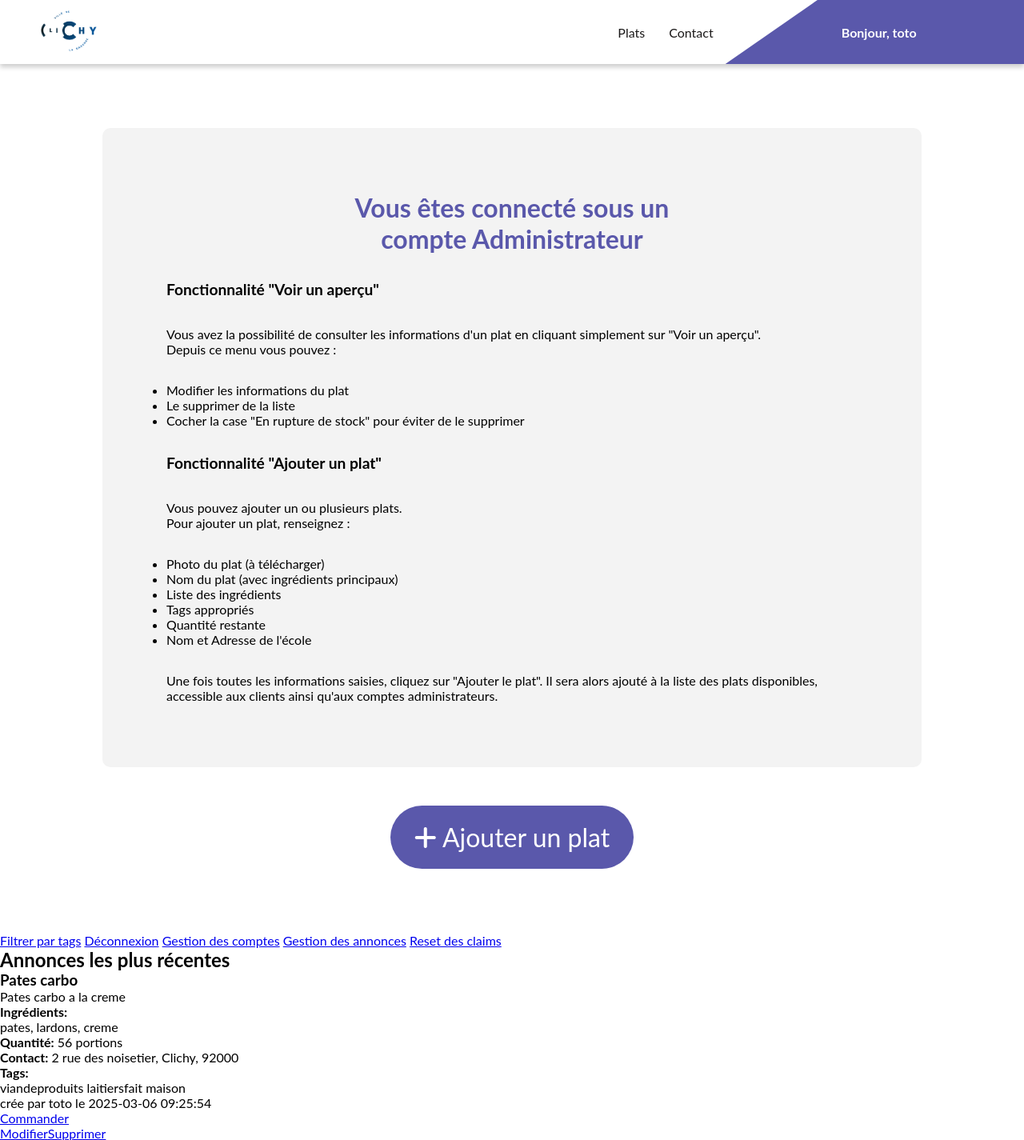
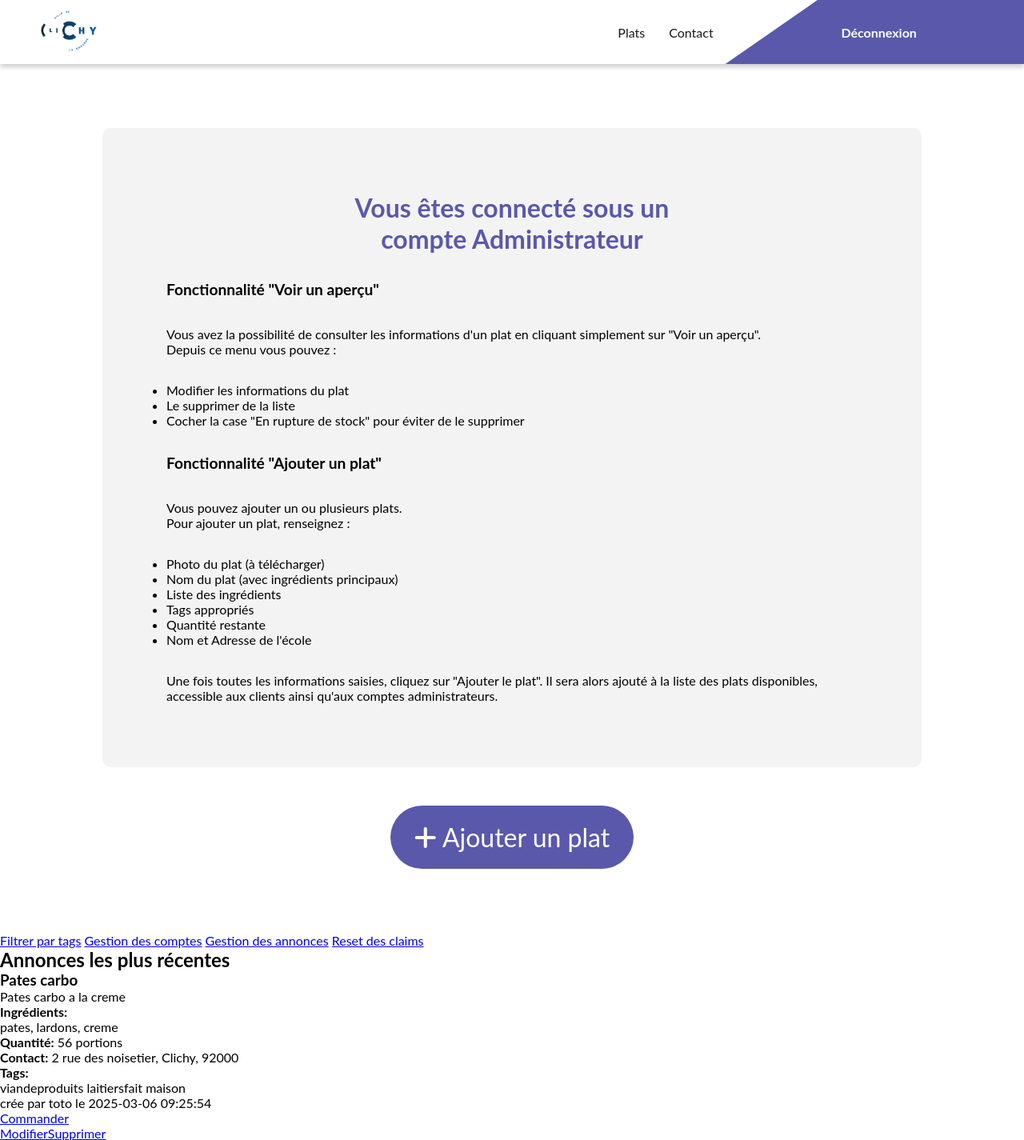
Before and after one commit to 17Sx/bap-clichy-2025, a PHP site: page /index.php in a window 1280 px wide. Shown: the top 1425 px of the page at 80% size. Run offline with PHP 8.4, Linux system fonts and the light colour scheme; a user stored in the database is signed in; data comes from the database, SQL or seed files in the repository.

Commit message:
fix: header logout

```diff
--- a/index.php
+++ b/index.php
@@ -36,7 +36,6 @@ $isnotAdmin = isset($_SESSION['admin']) && $_SESSION['admin'] == 0;
 <div class="container">
    <nav class="nav-header">
     <a href="annonces.php" class="filter-btn">Filtrer par tags</a>
-    <a href="logout.php" class="logout-btn">Déconnexion</a>
     <?php if ($isSuperAdmin): ?>
         <a href="superadmin.php" class="admin-btn">Gestion des comptes</a>
         <a href="superadminanonce.php" class="admin-btn">Gestion des annonces</a>
--- a/templates/header.php
+++ b/templates/header.php
@@ -1,6 +1,6 @@
 <header>
     <div class="logo">
-        <a href="index.php">
+        <a href="home.php">
             <img src="public/img/logo.png" alt="">
         </a>
     </div>
@@ -20,7 +20,7 @@
                 <div class="connexion">
                     <?php
                     if(isset($_SESSION['user_id']) && isset($_SESSION['pseudo'])) {
-                        echo '<li class="link-btn">Bonjour, ' . htmlspecialchars($_SESSION['pseudo']) . '</li>';
+                        echo '<li><a href="logout.php" class="link-btn">Déconnexion</a></li>';
                     } else {
                         echo '<li><a href="login.php" class="link-btn">Se connecter </a><img src="public/icon/connexion.svg" alt="Icon de connexion"></li>';
                     }
```
